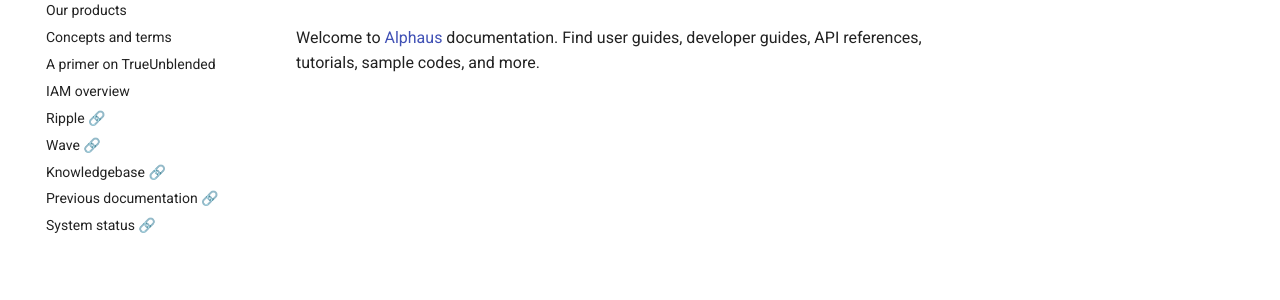
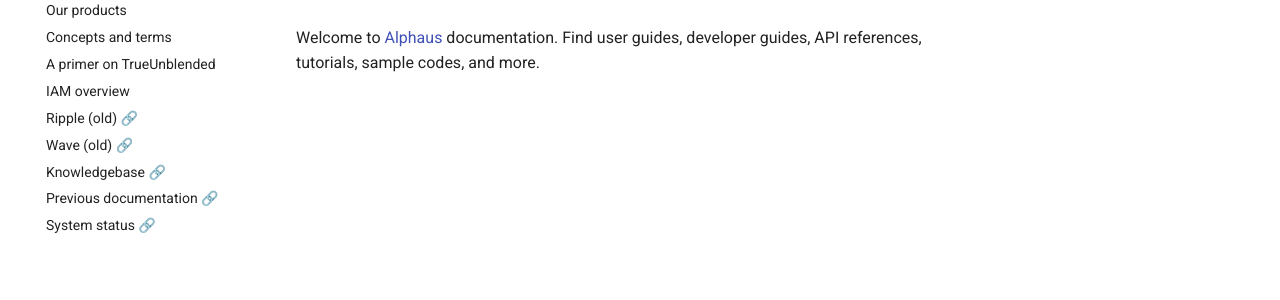
Before and after one commit to alphauslabs/tmpdocs, an MkDocs documentation site: the page built from docs/index.md, in a window 1280 px wide. Shown: the part 203-503 px from the top of the page. Built offline with MkDocs 1.6.1 and Material for MkDocs 9.7.7, drawn with Linux system fonts in a browser that asks for light colours; comment, search, counter and statistics services are not loaded.

Commit message:
docs: mark old

```diff
--- a/mkdocs.yml
+++ b/mkdocs.yml
@@ -16,8 +16,8 @@
   - 'concepts.md'
   - 'A primer on TrueUnblended': 'trueunblended.md'
   - 'IAM overview': 'iam.md'
-  - 'Ripple 🔗': 'https://docs.alphaus.cloud/v/ripple-en/'
-  - 'Wave 🔗': 'https://docs.alphaus.cloud/v/wave-eng/'
+  - 'Ripple (old) 🔗': 'https://docs.alphaus.cloud/v/ripple-en/'
+  - 'Wave (old) 🔗': 'https://docs.alphaus.cloud/v/wave-eng/'
   - 'Knowledgebase 🔗': 'https://help.alphaus.cloud/en/'
   - 'Previous documentation 🔗': 'https://docs.alphaus.cloud/'
   - 'System status 🔗': 'https://status.alphaus.cloud/'
```
